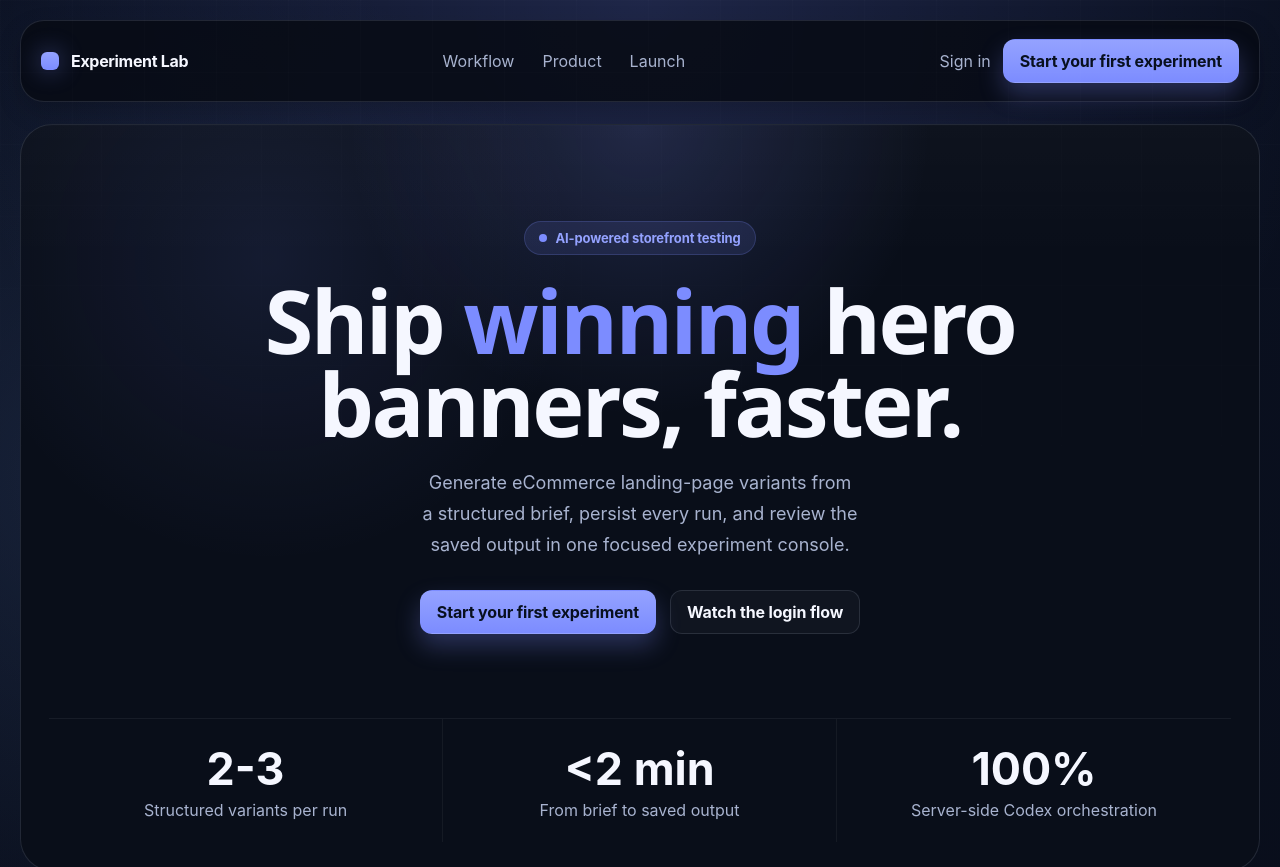
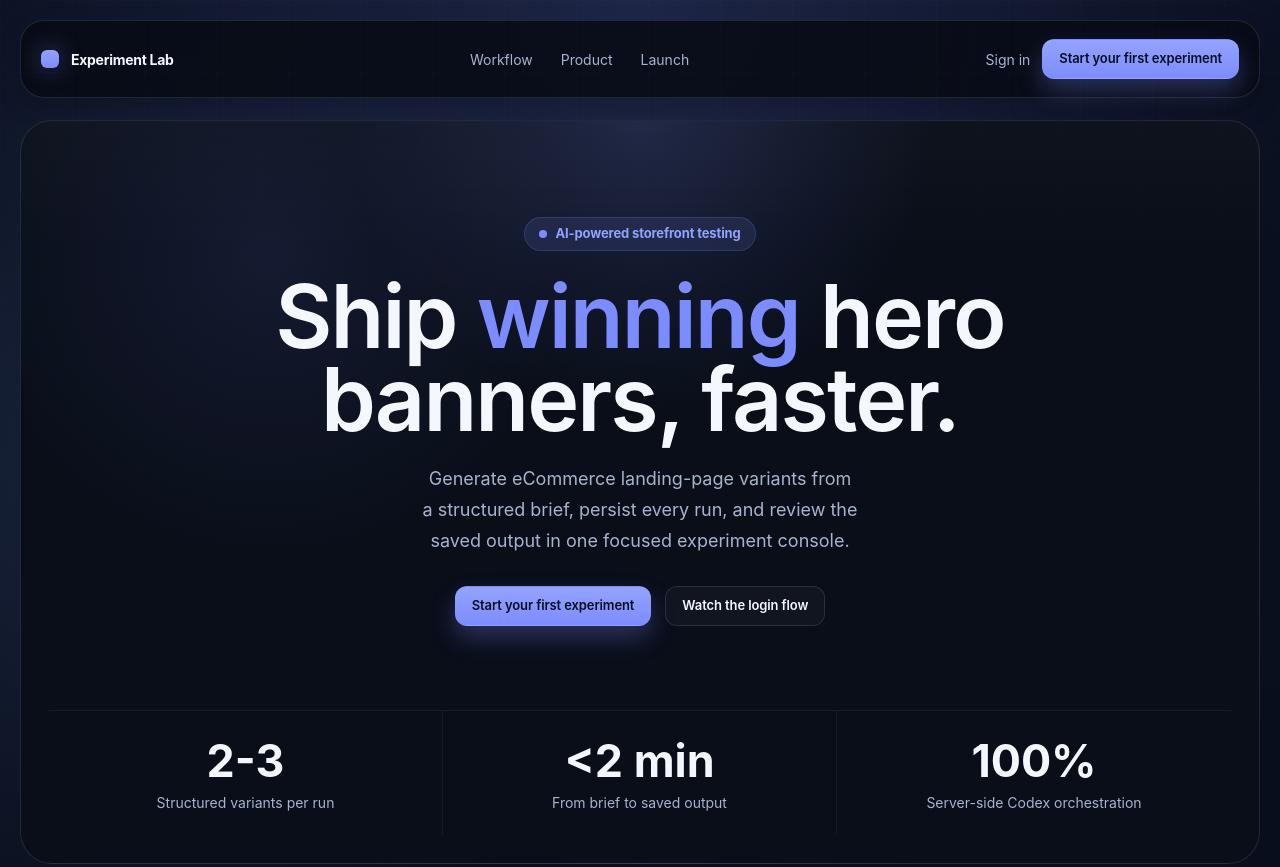
Before and after one commit to cameron-taslim/codex-take-home, a Next.js app: page / in a window 1280 px wide. Shown: the top 867 px of the page. Built offline with nearby package versions, Linux system fonts and the light colour scheme; no server answers.

Commit message:
Refine sidebar typography and spacing

```diff
--- a/app/globals.css
+++ b/app/globals.css
@@ -27,8 +27,8 @@
   --radius-md: 16px;
   --radius-lg: 22px;
   --max-width: 1400px;
-  --font-display: "Avenir Next", "Segoe UI", "Helvetica Neue", sans-serif;
-  --font-sans: "IBM Plex Sans", "Inter", "Segoe UI", sans-serif;
+  --font-display: "SF Pro Display", "SF Pro Text", -apple-system, BlinkMacSystemFont, "Segoe UI Variable", "Segoe UI", sans-serif;
+  --font-sans: "SF Pro Text", "SF Pro Display", -apple-system, BlinkMacSystemFont, "Segoe UI Variable", "Segoe UI", sans-serif;
   --font-mono: "IBM Plex Mono", "SFMono-Regular", "Consolas", monospace;
 }
 
@@ -50,6 +50,11 @@ body {
     radial-gradient(circle at 10% 20%, rgba(48, 67, 105, 0.38), transparent 24%),
     linear-gradient(180deg, #0a1020 0%, #070b14 100%);
   font-family: var(--font-sans);
+  font-size: 14px;
+  line-height: 1.5;
+  -webkit-font-smoothing: antialiased;
+  -moz-osx-font-smoothing: grayscale;
+  text-rendering: optimizeLegibility;
 }
 
 body::before {
@@ -82,7 +87,8 @@ h4,
 h5,
 h6 {
   font-family: var(--font-display);
-  letter-spacing: -0.03em;
+  font-weight: 600;
+  letter-spacing: -0.022em;
 }
 
 code,
@@ -584,8 +590,8 @@ samp {
   display: inline-flex;
   align-items: center;
   gap: 8px;
-  font-size: 11px;
-  font-weight: 700;
+  font-size: 10px;
+  font-weight: 600;
   letter-spacing: 0.14em;
   text-transform: uppercase;
   color: var(--accent-primary-strong);
@@ -641,7 +647,7 @@ samp {
 
 .shell-layout {
   display: grid;
-  grid-template-columns: 280px minmax(0, 1fr);
+  grid-template-columns: 304px minmax(0, 1fr);
   gap: 24px;
   align-items: start;
 }
@@ -675,8 +681,8 @@ samp {
 .shell-sidebar-label {
   margin: 0;
   color: var(--text-tertiary);
-  font-size: 12px;
-  font-weight: 700;
+  font-size: 10px;
+  font-weight: 600;
   letter-spacing: 0.12em;
   text-transform: uppercase;
 }
@@ -684,7 +690,7 @@ samp {
 .shell-sidebar-count {
   margin: 0;
   color: var(--text-secondary);
-  font-size: 13px;
+  font-size: 11px;
 }
 
 .shell-main {
@@ -697,12 +703,11 @@ samp {
 }
 
 .shell-experiment-link {
-  display: flex;
-  justify-content: space-between;
-  gap: 12px;
-  align-items: center;
-  min-height: 52px;
-  padding: 12px 14px;
+  display: grid;
+  gap: 8px;
+  align-items: start;
+  min-height: 60px;
+  padding: 10px 13px;
   border: 1px solid transparent;
   border-radius: var(--radius-md);
   color: var(--text-secondary);
@@ -730,8 +735,14 @@ samp {
 
 .shell-experiment-name {
   min-width: 0;
-  font-weight: 600;
+  font-size: 13px;
+  font-weight: 500;
   line-height: 1.35;
+}
+
+.shell-experiment-status {
+  display: inline-flex;
+  justify-content: flex-start;
 }
 
 .shell-badge {
@@ -742,8 +753,8 @@ samp {
   border-radius: 999px;
   background: rgba(255, 255, 255, 0.05);
   color: var(--text-tertiary);
-  font-size: 11px;
-  font-weight: 700;
+  font-size: 10px;
+  font-weight: 600;
   letter-spacing: 0.08em;
   text-transform: uppercase;
 }
@@ -763,7 +774,7 @@ samp {
 
 .shell-user-email {
   color: var(--text-secondary);
-  font-size: 14px;
+  font-size: 13px;
 }
 
 .page-header {
@@ -782,16 +793,17 @@ samp {
 
 .page-header-title {
   margin: 0;
-  font-size: clamp(2rem, 2.8vw, 3rem);
-  line-height: 0.98;
+  font-size: clamp(1.6rem, 2.1vw, 2.2rem);
+  line-height: 1.04;
+  font-weight: 600;
 }
 
 .page-header-description {
   margin: 0;
   max-width: 720px;
   color: var(--text-secondary);
-  font-size: 15px;
-  line-height: 1.6;
+  font-size: 14px;
+  line-height: 1.55;
 }
 
 .dashboard-layout {
@@ -1385,8 +1397,9 @@ samp {
 
 .variant-preview-headline {
   margin: 0;
-  font-size: clamp(2rem, 3vw, 2.5rem);
-  line-height: 0.98;
+  font-size: clamp(1.65rem, 2.4vw, 2.15rem);
+  line-height: 1.02;
+  font-weight: 600;
 }
 
 .variant-preview-subheadline,
@@ -1406,12 +1419,13 @@ samp {
   align-items: center;
   justify-content: center;
   gap: 8px;
-  min-height: 44px;
+  min-height: 40px;
   padding: 0 16px;
   border-radius: 12px;
   border: 1px solid transparent;
-  font-weight: 700;
-  letter-spacing: -0.01em;
+  font-size: 13px;
+  font-weight: 600;
+  letter-spacing: -0.008em;
   transition:
     transform 120ms ease,
     border-color 120ms ease,
@@ -1457,8 +1471,8 @@ samp {
   display: flex;
   align-items: center;
   gap: 6px;
-  font-size: 14px;
-  font-weight: 600;
+  font-size: 13px;
+  font-weight: 500;
   color: var(--text-primary);
 }
 
@@ -1510,9 +1524,9 @@ samp {
   padding: 0 10px;
   border: 1px solid transparent;
   border-radius: 999px;
-  font-size: 12px;
-  font-weight: 700;
-  letter-spacing: 0.04em;
+  font-size: 11px;
+  font-weight: 600;
+  letter-spacing: 0.03em;
   text-transform: uppercase;
 }
 
--- a/components/layout/app-shell.tsx
+++ b/components/layout/app-shell.tsx
@@ -55,7 +55,9 @@ export async function AppShell({
                     data-active={activeSidebarItem === "detail" && experiment.id === activeExperimentId}
                   >
                     <span className="shell-experiment-name">{experiment.name}</span>
-                    <StatusBadge status={experiment.status} />
+                    <span className="shell-experiment-status">
+                      <StatusBadge status={experiment.status} />
+                    </span>
                   </Link>
                 ))
               ) : (
```
